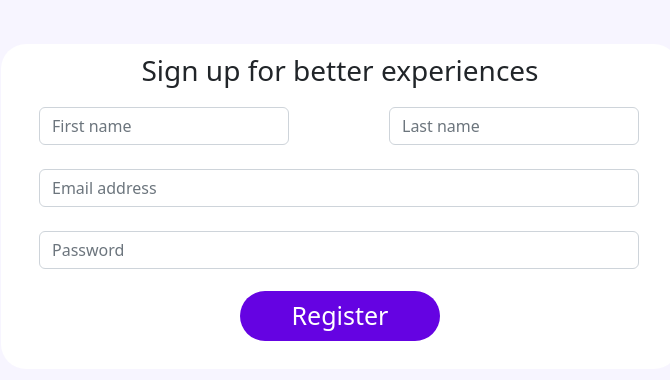
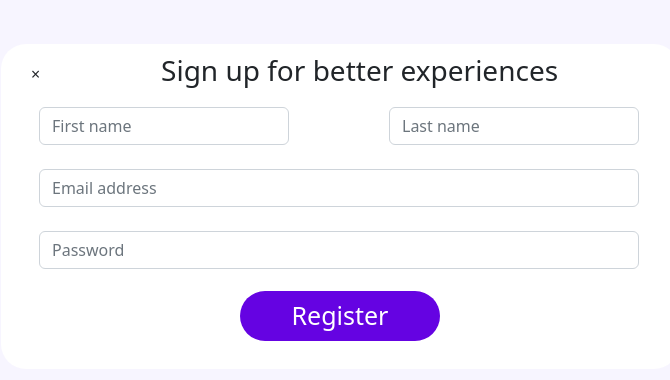
Before and after one commit to uiuc-cs409-webIsCool/TiMerit, a React (Create React App) app in the folder frontend/: page /signup in a window 1280 px wide. Shown: the part 314-694 px from the top of the page, without its empty margins (280-950 px from the left). Built offline with nearby package versions, Linux system fonts and the light colour scheme.

Commit message:
Add a route navigate signup page to welcome page.

```diff
--- a/frontend/src/components/Signup.js
+++ b/frontend/src/components/Signup.js
@@ -1,4 +1,5 @@
 import { React, useRef, useState, useEffect } from "react";
+import { Link } from "react-router-dom";
 
 import "bootstrap/dist/css/bootstrap.min.css"
 import {Form, Row} from 'react-bootstrap'
@@ -35,8 +36,14 @@ function Signup(event) {
     return (
         <div className={styles.container}>
             <div className={styles.signupForm}>
-                <Row className={styles.title}><h3>Sign up for better experiences</h3></Row>
-
+                <Row className={styles.title}>
+                    <div>
+                        <Link to="/" >
+                            <span>&times;</span>
+                        </Link>
+                        <h3>Sign up for better experiences</h3>
+                    </div>
+                </Row>
                 <Row className={styles.name_row}>
                     <Form.Control
                     type="text" placeholder="First name" className={styles.name_input}
--- a/frontend/src/components/Signup.module.css
+++ b/frontend/src/components/Signup.module.css
@@ -20,6 +20,28 @@
 
 .title {
     margin-top: 10px;
+    overflow: hidden;
+}
+/* Remove the decoration of &times; */
+.title a {
+    text-decoration: none;
+    color: inherit;
+}
+/* make a div for span &times; and h3, so that can let them display in one line */
+.title div {
+    display: flex;
+    align-items: center;
+}
+
+.title div span {
+    margin-left: 30px;
+    margin-top: -15px;
+}
+/* Make h3 display in the middle of the line. */
+.title div h3 {
+    margin-left: auto;
+    margin-right: auto;
+    text-align: center;
 }
 
 .name_input {
```
